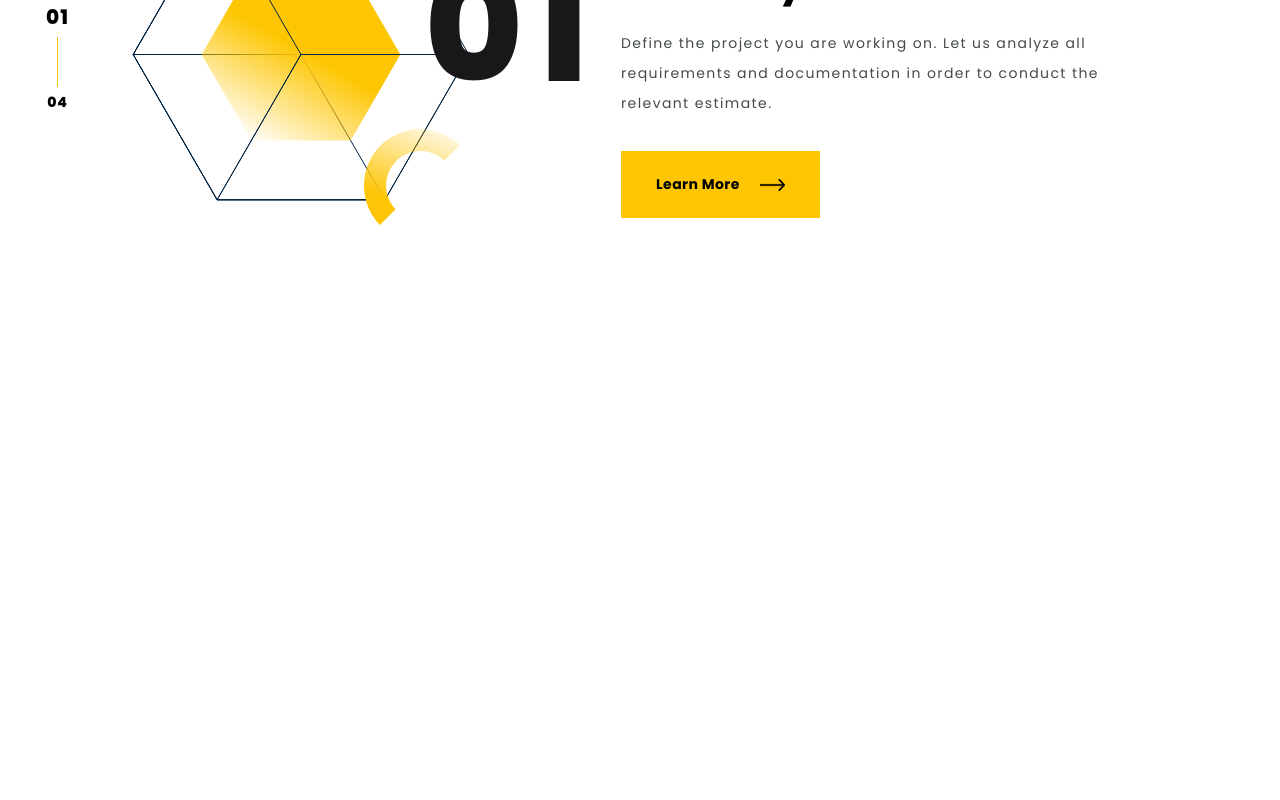
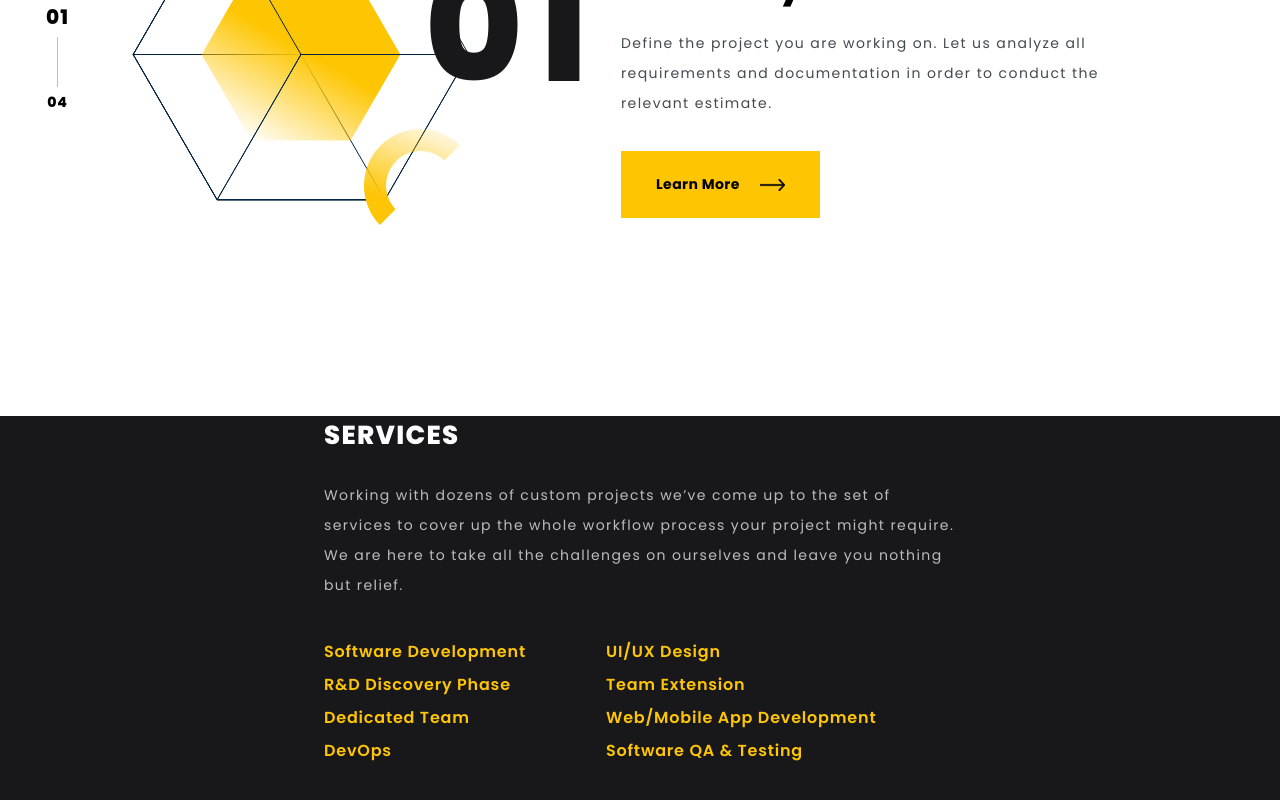
Before and after one commit to incora-dev/incora-FE, a Next.js app: page / in a window 1280 px wide. Shown: the part 1096-1896 px from the top of the page. Before the commit the page ends 1783 px from the top, so only its background shows below. Built offline with nearby package versions, Linux system fonts and the light colour scheme.

Commit message:
[ADD] Added text block

```diff
--- a/components/homePage/cooperate/styles.tsx
+++ b/components/homePage/cooperate/styles.tsx
@@ -1,8 +1,12 @@
 import styled from "styled-components";
+
+interface IPositionInfo  {
+  positionRight: string;
+}
 
 export const Cooperate = styled.div`
   max-width: 1166px;
-  height: 685px;
+  height: 89vh;
   margin: 0 auto;
 
   display: flex;
@@ -44,7 +48,7 @@ export const InfoContainer = styled.div`
 
 export const PositionInfo = styled.div`
   position: relative;
-  right: ${({ positionRight }) => positionRight};
+  right: ${({ positionRight }: IPositionInfo) => positionRight};
 
   margin-top: 6px;
 `
--- a/components/homePage/services/services.component.tsx
+++ b/components/homePage/services/services.component.tsx
@@ -1,12 +1,22 @@
-import styled from "styled-components";
+import {Component, Position, Div, H2, Label, Labels, P} from "./styles";
+import { IServices } from "@interfaces";
 
-const Div = styled.div`
-  height: 622px;
-  background-color: #000;
-`
+function ServicesComponent(props: IServices) {
+  const { title, text, labels } = props;
+  return (
+    <Component>
+      <Position>
+        <Div>
+          <H2>{title}</H2>
+          <P>{text}</P>
 
-export default function ServicesComponent() {
-  return (
-    <Div></Div>
+          <Labels>
+            {labels.map((label, index) => <Label key={index}>{label}</Label>)}
+          </Labels>
+        </Div>
+      </Position>
+    </Component>
   )
 }
+
+export default ServicesComponent;
--- /dev/null
+++ b/components/homePage/services/styles.tsx
@@ -0,0 +1,66 @@
+import styled from "styled-components";
+
+export const Component = styled.div`
+  height: 622px;
+  background-color: #18181A;
+`
+
+export const Position = styled.div`
+  margin: auto;
+  max-width: 632px;
+`
+
+export const Div = styled.div`
+  display: flex;
+  flex-direction: column;
+  row-gap: 25px;
+`
+
+export const H2 = styled.h2`
+  font-family: Poppins;
+  font-style: normal;
+  font-weight: 800;
+  font-size: 26px;
+  line-height: 39px;
+
+  letter-spacing: 0.05em;
+  text-transform: uppercase;
+
+  color: #fff;
+`
+
+export const P = styled.p`
+  font-family: Poppins;
+  font-style: normal;
+  font-weight: normal;
+  font-size: 14px;
+  line-height: 30px;
+
+  letter-spacing: 0.1em;
+
+  color: #BCBCC0;
+`
+
+export const Labels = styled.div`
+  height: max-content;
+  margin-top: 15px;
+
+  display: flex;
+  flex-wrap: wrap;
+  column-gap: 80px;
+  row-gap: 9px;
+`
+
+export const Label = styled.h3`
+  min-width: 202px;
+  font-family: Poppins;
+  font-style: normal;
+  font-weight: 600;
+  font-size: 16px;
+  line-height: 24px;
+
+  letter-spacing: 0.05em;
+  text-transform: capitalize;
+
+  color: #FEC506;
+`
--- a/components/mainMenu/mainMenu.tsx
+++ b/components/mainMenu/mainMenu.tsx
@@ -1,3 +1,4 @@
+import Image from 'next/image'
 import { IMenu } from "@interfaces";
 import Navigation from "./navigation/navigation";
 import { Wrapper, Block } from "./styles";
@@ -9,7 +10,7 @@ export default function MainMenu(props: IMenu) {
     <>
       <Wrapper backgroundColor={backgroundColor}>
         <Block>
-          <img src="/logo.svg" alt="Incora logo"/>
+          <img src="/logo.svg" alt="Incora logo" />
 
           <Navigation titles={titles}/>
         </Block>
--- a/interfaces/index.ts
+++ b/interfaces/index.ts
@@ -1,2 +1,3 @@
 export * from './menu.interface';
 export * from './cooperate.interface';
+export * from './services.interface';
--- /dev/null
+++ b/interfaces/services.interface.ts
@@ -0,0 +1,5 @@
+export interface IServices {
+  title: string;
+  text: string;
+  labels: string[];
+}
--- a/pages/index.tsx
+++ b/pages/index.tsx
@@ -30,6 +30,12 @@ const sliders = [
   }
 ];
 
+const services = {
+  title: 'Services',
+  text: 'Working with dozens of custom projects we’ve come up to the set of services to cover up the whole workflow process your project might require. We are here to take all the challenges on ourselves and leave you nothing but relief.',
+  labels: ['Software development ', 'UI/UX Design', 'R&D discovery phase', 'Team Extension', 'Dedicated Team', 'Web/Mobile App Development', 'DevOps', 'Software QA & Testing']
+};
+
 const plusesColor = '#FEC602';
 
 function Home() {
@@ -44,6 +50,7 @@ function Home() {
       <MainMenu titles={titles} backgroundColor={bgCover}>
         <Header />
         <CooperateComponent sliders={sliders} plusesColor={plusesColor}/>
+        <ServicesComponent title={services.title} text={services.text} labels={services.labels}/>
       </MainMenu>
     </div>
   )
```
